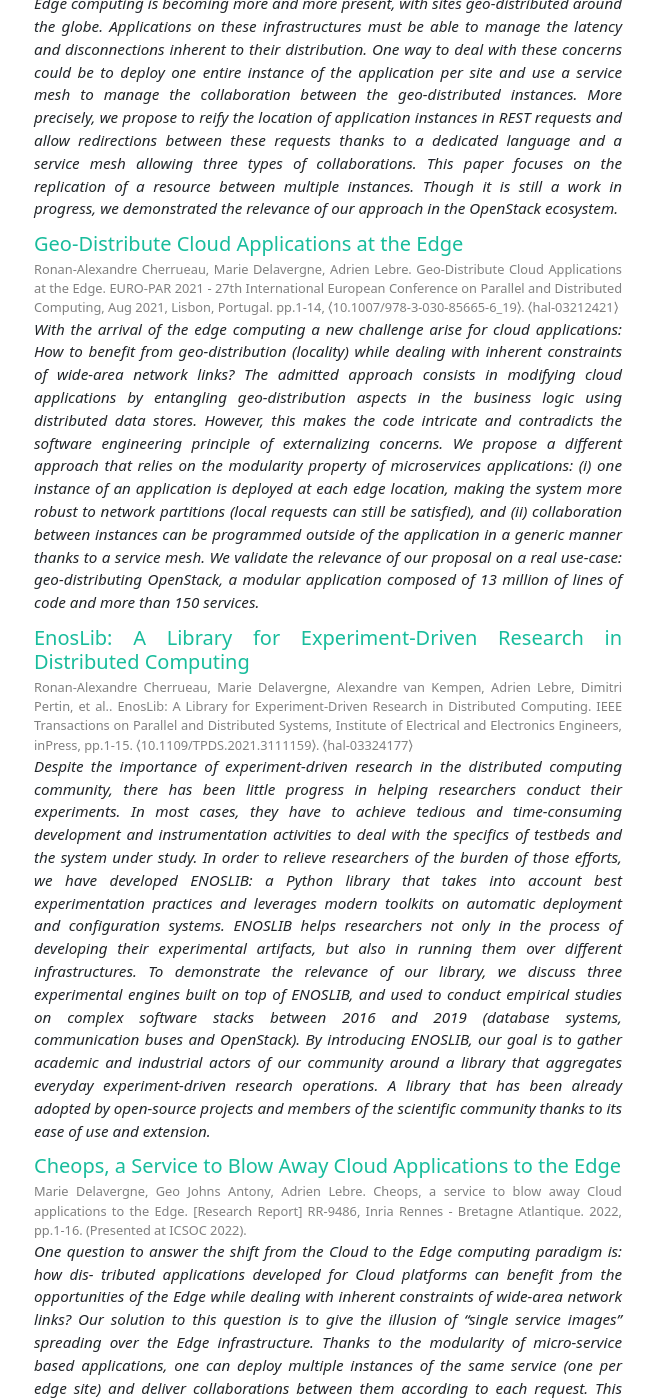
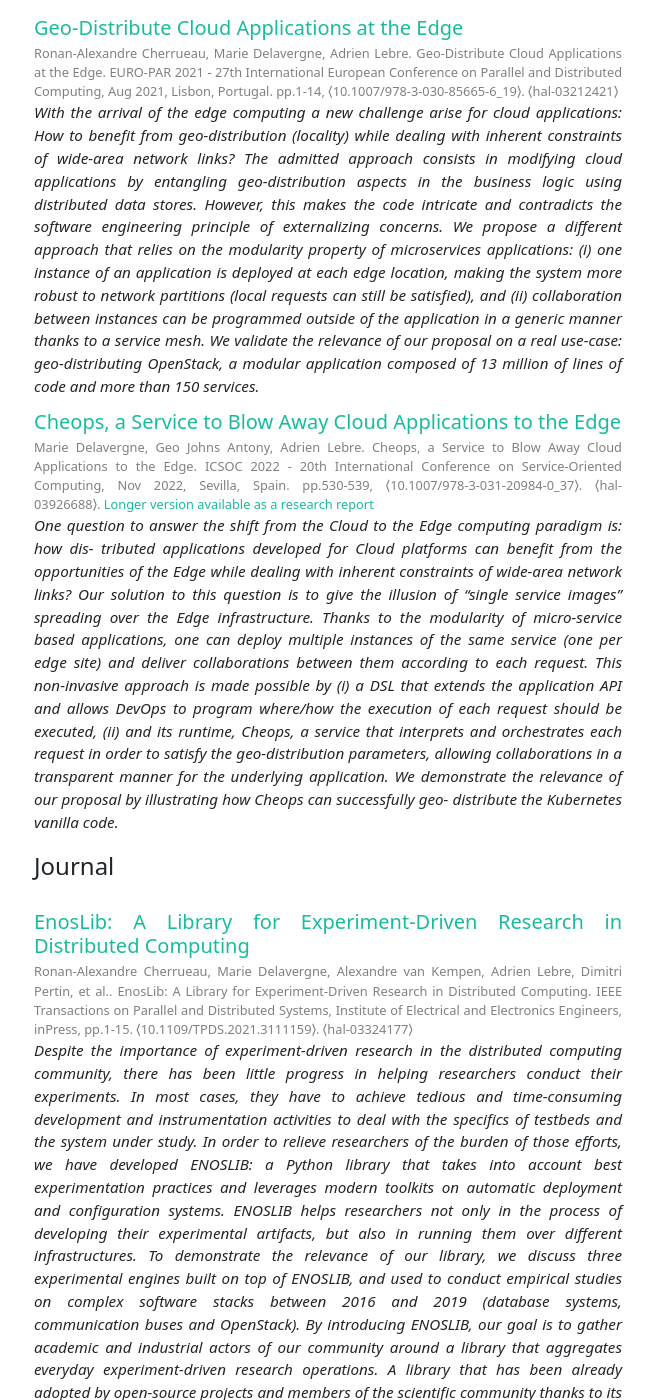
Before and after one commit to Marie-Donnie/Marie-Donnie.github.io, a Jekyll site: the page built from sharing.html, in a window 1280 px wide and 1400 px high, scrolled down 843 px. Shown: the whole window, without its empty margins (312-967 px from the left). Built offline with Jekyll 4.4.1, drawn with Linux system fonts in a browser that asks for light colours; some of the changed text lies outside the part shown.

Commit message:
Publi updates

```diff
--- a/_config.yml
+++ b/_config.yml
@@ -15,19 +15,14 @@
 # in the templates via {{ site.myvariable }}.
 title: Marie Delavergne website
 description: >- # this means to ignore newlines until "baseurl:"
-  Write an awesome description for your new site here. You can edit this
-  line in _config.yml. It will appear in your document head meta (for
-  Google search results) and in your feed.xml site description.
 baseurl: "" # the subpath of your site, e.g. /blog
 url: "" # the base hostname & protocol for your site, e.g. http://example.com
-twitter_username: jekyllrb
-github_username:  jekyll
+
 
 # Build settings
 markdown: kramdown
 theme: minima
-plugins:
-  - jekyll-feed
+
 
 # Exclude from processing.
 # The following items will not be processed, by default. Create a custom list
--- a/sharing.html
+++ b/sharing.html
@@ -6,30 +6,24 @@
 
 <ul class="list-unstyled content communication">
   <li>
-    <h4>Articles in conferences/workshops/journals</h4>
+    <h4>Thesis</h4>
     <ul class="list-unstyled content">
       <li>
 	<div class="flex-grow-1 pl-3 article">
-	  <h5 class="mt-0 mb-1"><a href="https://hal.inria.fr/hal-02527366/">Edge Computing Resource Management System: Two Years Later!</a></h5>
+	  <h5 class="mt-0 mb-1"><a href="https://theses.hal.science/tel-04081084/">Cheops, a service-mesh to geo-distribute micro-service applications at the Edge</a></h5>
 	  <div class="citation">
-	    Ronan-Alexandre Cherrueau, Marie Delavergne, Adrien Lebre, Javier Rojas Balderrama, Matthieu Simonin. Edge Computing Resource Management System: Two Years Later!. [Research Report] RR-9336, Inria Rennes Bretagne Atlantique. 2020. ⟨hal-02527366v2⟩
+	    Marie Delavergne. Cheops, a service-mesh to geo-distribute micro-service applications at the Edge. Distributed, Parallel, and Cluster Computing [cs.DC]. Ecole nationale supérieure Mines-Télécom Atlantique, 2023. English. ⟨NNT : 2023IMTA0347⟩. ⟨tel-04081084⟩
 	  </div>
 	  <div class="abstract">
-	    Resource management systems are key elements of distributed infrastructures. At HotEdge'18, we alerted our community of the importance of delivering such a system to favor the advent of the edge computing paradigm. While new initiatives have been proposed, they are far from offering the expected features to administrate and use geo-distributed infrastructures such as the edge ones. However, there is an opportunity to move forward by proposing a break through approach in the design of resource management systems for the edge. We give the premises of such an approach by illustrating how multiple instances of a Virtual Infrastructure Manager can collaborate with each other while mitigating code efforts. Our proposal leverages service concepts, dynamic composition as well as programming software abstractions. Beyond the development of a resource management system for edge infrastructures, our proposal may lead to a new way of distributing applications where intermittent network is the norm.
+	    The shift from cloud computing to edge computing has changed the requirements for the applications running there. While the current cloud computing applications are extremely robust in the context of the cloud, they were not made to face the challenges inherent to the edge computing, especially disconnections and high latencies that can be observed between far sites. Since we already have robust and huge cloud applications, the question that remains is: could it be possible to use them at the edge by managing the scale and the geo-distribution of the infrastructure outside of the business logic? To answer this question, I study different existing approaches to bring applications to the edge and identify what is missing in these solutions, as well as keeping track of the interesting answers to specific problems. From this study, I present the solution built to bring cloud applications at the edge while giving users the choice of the location for their requests executions. This solution relies on the modularity of these existing cloud applications to create a service-mesh like approach that intercepts the requests between services and redirects them according to the domain-specific language (DSL) we created that allows users to specify collaborations between different edge sites.
 	  </div>
 	</div>
       </li>
-      <li>
-	<div class="flex-grow-1 pl-3 article">
-	  <h5 class="mt-0 mb-1"><a href="https://hal.inria.fr/INRIA/hal-03282425">A service mesh for collaboration between geo-distributed services: the replication case </a></h5>
-	  <div class="citation">
-	    Marie Delavergne, Ronan-Alexandre Cherrueau, Adrien Lebre. A service mesh for collaboration between geo-distributed services: the replication case. Workshop AMP 2021 - Workshop on Agility with Microservices Programming, Jun 2021, Online, France. pp.1-8. ⟨hal-03282425⟩
-	  </div>
-	  <div class="abstract">
-	    Edge computing is becoming more and more present, with sites geo-distributed around the globe. Applications on these infrastructures must be able to manage the latency and disconnections inherent to their distribution. One way to deal with these concerns could be to deploy one entire instance of the application per site and use a service mesh to manage the collaboration between the geo-distributed instances. More precisely, we propose to reify the location of application instances in REST requests and allow redirections between these requests thanks to a dedicated language and a service mesh allowing three types of collaborations. This paper focuses on the replication of a resource between multiple instances. Though it is still a work in progress, we demonstrated the relevance of our approach in the OpenStack ecosystem.
-	  </div>
-	</div>
-      </li>
+    </ul>
+  </li>
+  <li>
+    <h4>Conferences</h4>
+    <ul class="list-unstyled content">
       <li>
 	<div class="flex-grow-1 pl-3 article">
 	  <h5 class="mt-0 mb-1"><a href="https://hal.inria.fr/INRIA/hal-03212421">Geo-Distribute Cloud Applications at the Edge</a></h5>
@@ -43,6 +37,22 @@
       </li>
       <li>
 	<div class="flex-grow-1 pl-3 article">
+	  <h5 class="mt-0 mb-1"><a href="https://hal.inria.fr/hal-03770492">Cheops, a Service to Blow Away Cloud Applications to the Edge</a></h5>
+	  <div class="citation">
+Marie Delavergne, Geo Johns Antony, Adrien Lebre. Cheops, a Service to Blow Away Cloud Applications to the Edge. ICSOC 2022 - 20th International Conference on Service-Oriented Computing, Nov 2022, Sevilla, Spain. pp.530-539, ⟨10.1007/978-3-031-20984-0_37⟩. ⟨hal-03926688⟩. <a href="https://hal.inria.fr/hal-03770492">Longer version available as a research report</a>
+	  </div>
+	  <div class="abstract">
+	    One question to answer the shift from the Cloud to the Edge computing paradigm is: how dis- tributed applications developed for Cloud platforms can benefit from the opportunities of the Edge while dealing with inherent constraints of wide-area network links? Our solution to this question is to give the illusion of “single service images” spreading over the Edge infrastructure. Thanks to the modularity of micro-service based applications, one can deploy multiple instances of the same service (one per edge site) and deliver collaborations between them according to each request. This non-invasive approach is made possible by (i) a DSL that extends the application API and allows DevOps to program where/how the execution of each request should be executed, (ii) and its runtime, Cheops, a service that interprets and orchestrates each request in order to satisfy the geo-distribution parameters, allowing collaborations in a transparent manner for the underlying application. We demonstrate the relevance of our proposal by illustrating how Cheops can successfully geo- distribute the Kubernetes vanilla code.
+	  </div>
+	</div>
+      </li>
+    </ul>
+  </li>
+  <li>
+    <h4>Journal</h4>
+    <ul class="list-unstyled content">
+      <li>
+	<div class="flex-grow-1 pl-3 article">
 	  <h5 class="mt-0 mb-1"><a href="https://hal.inria.fr/INRIA/hal-03324177"> EnosLib: A Library for Experiment-Driven Research in Distributed Computing</a></h5>
 	  <div class="citation">
 	    Ronan-Alexandre Cherrueau, Marie Delavergne, Alexandre van Kempen, Adrien Lebre, Dimitri Pertin, et al.. EnosLib: A Library for Experiment-Driven Research in Distributed Computing. IEEE Transactions on Parallel and Distributed Systems, Institute of Electrical and Electronics Engineers, inPress, pp.1-15. ⟨10.1109/TPDS.2021.3111159⟩. ⟨hal-03324177⟩
@@ -52,28 +62,42 @@
 	  </div>
 	</div>
       </li>
-            <li>
+    </ul>
+  </li>
+  <li>
+    <h4>Workshop</h4>
+    <ul class="list-unstyled content">
+      <li>
 	<div class="flex-grow-1 pl-3 article">
-	  <h5 class="mt-0 mb-1"><a href="https://hal.inria.fr/hal-03770492">Cheops, a Service to Blow Away Cloud Applications to the Edge</a></h5>
+	  <h5 class="mt-0 mb-1"><a href="https://hal.inria.fr/INRIA/hal-03282425">A service mesh for collaboration between geo-distributed services: the replication case </a></h5>
 	  <div class="citation">
-Marie Delavergne, Geo Johns Antony, Adrien Lebre. Cheops, a service to blow away Cloud applications to the Edge. [Research Report] RR-9486, Inria Rennes - Bretagne Atlantique. 2022, pp.1-16. (Presented at ICSOC 2022).
+	    Marie Delavergne, Ronan-Alexandre Cherrueau, Adrien Lebre. A service mesh for collaboration between geo-distributed services: the replication case. Workshop AMP 2021 - Workshop on Agility with Microservices Programming, Jun 2021, Online, France. pp.1-8. ⟨hal-03282425⟩
 	  </div>
 	  <div class="abstract">
-One question to answer the shift from the Cloud to the Edge computing paradigm is: how dis- tributed applications developed for Cloud platforms can benefit from the opportunities of the Edge while dealing with inherent constraints of wide-area network links? Our solution to this question is to give the illusion of “single service images” spreading over the Edge infrastructure. Thanks to the modularity of micro-service based applications, one can deploy multiple instances of the same service (one per edge site) and deliver collaborations between them according to each request. This non-invasive approach is made possible by (i) a DSL that extends the application API and allows DevOps to program where/how the execution of each request should be executed, (ii) and its runtime, Cheops, a service that interprets and orchestrates each request in order to satisfy the geo-distribution parameters, allowing collaborations in a transparent manner for the underlying application. We demonstrate the relevance of our proposal by illustrating how Cheops can successfully geo- distribute the Kubernetes vanilla code.
+	    Edge computing is becoming more and more present, with sites geo-distributed around the globe. Applications on these infrastructures must be able to manage the latency and disconnections inherent to their distribution. One way to deal with these concerns could be to deploy one entire instance of the application per site and use a service mesh to manage the collaboration between the geo-distributed instances. More precisely, we propose to reify the location of application instances in REST requests and allow redirections between these requests thanks to a dedicated language and a service mesh allowing three types of collaborations. This paper focuses on the replication of a resource between multiple instances. Though it is still a work in progress, we demonstrated the relevance of our approach in the OpenStack ecosystem.
 	  </div>
 	</div>
       </li>
     </ul>
   </li>
-  <!-- <li> -->
-  <!--   <h4>Presentations</h4> -->
-  <!--   <ul class="list-unstyled content"> -->
-  <!--   </ul> -->
-
-
-    <!-- </li> -->
   <li>
-    <h4>Other communications</h4>
+    <h4>Research reports</h4>
+    <ul class="list-unstyled content">
+      <li>
+	<div class="flex-grow-1 pl-3 article">
+	  <h5 class="mt-0 mb-1"><a href="https://hal.inria.fr/hal-02527366/">Edge Computing Resource Management System: Two Years Later!</a></h5>
+	  <div class="citation">
+	    Ronan-Alexandre Cherrueau, Marie Delavergne, Adrien Lebre, Javier Rojas Balderrama, Matthieu Simonin. Edge Computing Resource Management System: Two Years Later!. [Research Report] RR-9336, Inria Rennes Bretagne Atlantique. 2020. ⟨hal-02527366v2⟩
+	  </div>
+	  <div class="abstract">
+	    Resource management systems are key elements of distributed infrastructures. At HotEdge'18, we alerted our community of the importance of delivering such a system to favor the advent of the edge computing paradigm. While new initiatives have been proposed, they are far from offering the expected features to administrate and use geo-distributed infrastructures such as the edge ones. However, there is an opportunity to move forward by proposing a break through approach in the design of resource management systems for the edge. We give the premises of such an approach by illustrating how multiple instances of a Virtual Infrastructure Manager can collaborate with each other while mitigating code efforts. Our proposal leverages service concepts, dynamic composition as well as programming software abstractions. Beyond the development of a resource management system for edge infrastructures, our proposal may lead to a new way of distributing applications where intermittent network is the norm.
+	  </div>
+	</div>
+      </li>
+    </ul>
+  </li>
+  <li>
+    <h4>OpenInfra Summit</h4>
     <ul class="list-unstyled content">
       <li>
 	<div class="flex-grow-1 pl-3 article">
```
Also changed, not shown: Gemfile (+5 -3 lines), Gemfile.lock.
